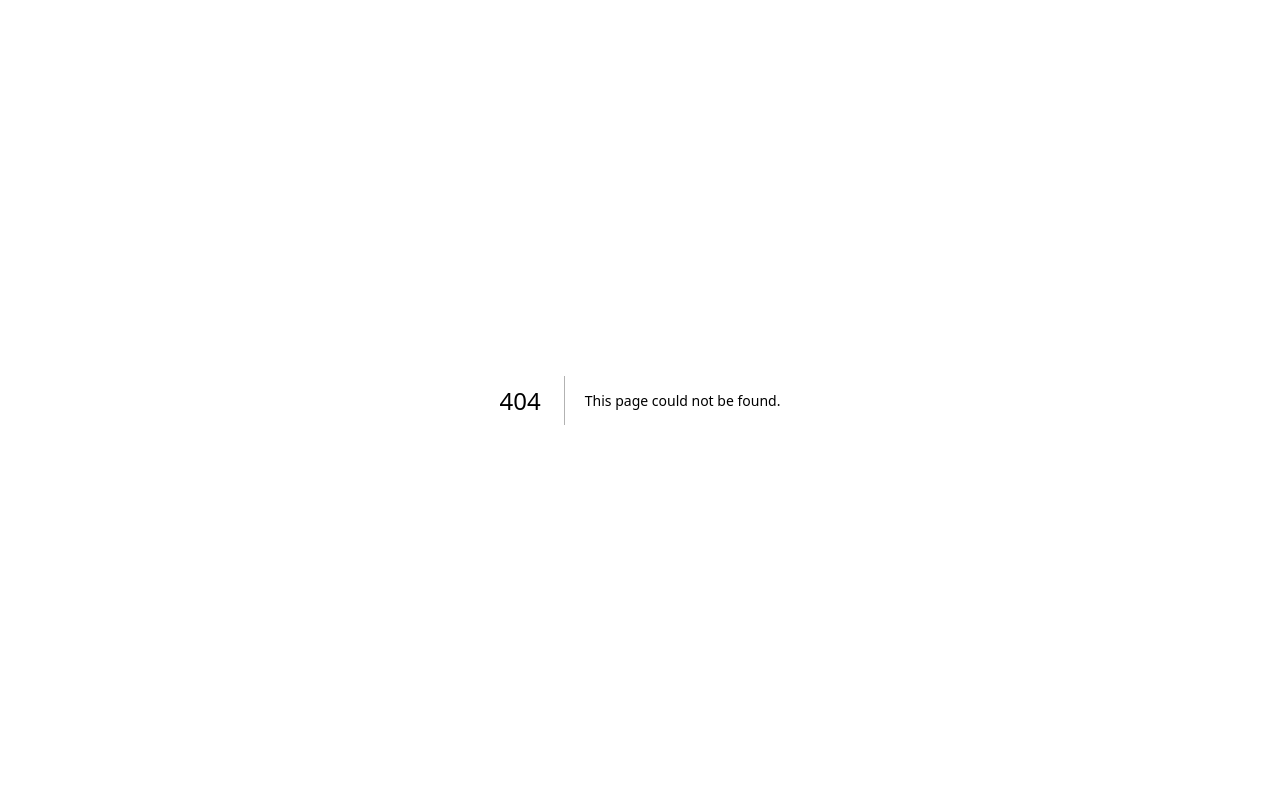
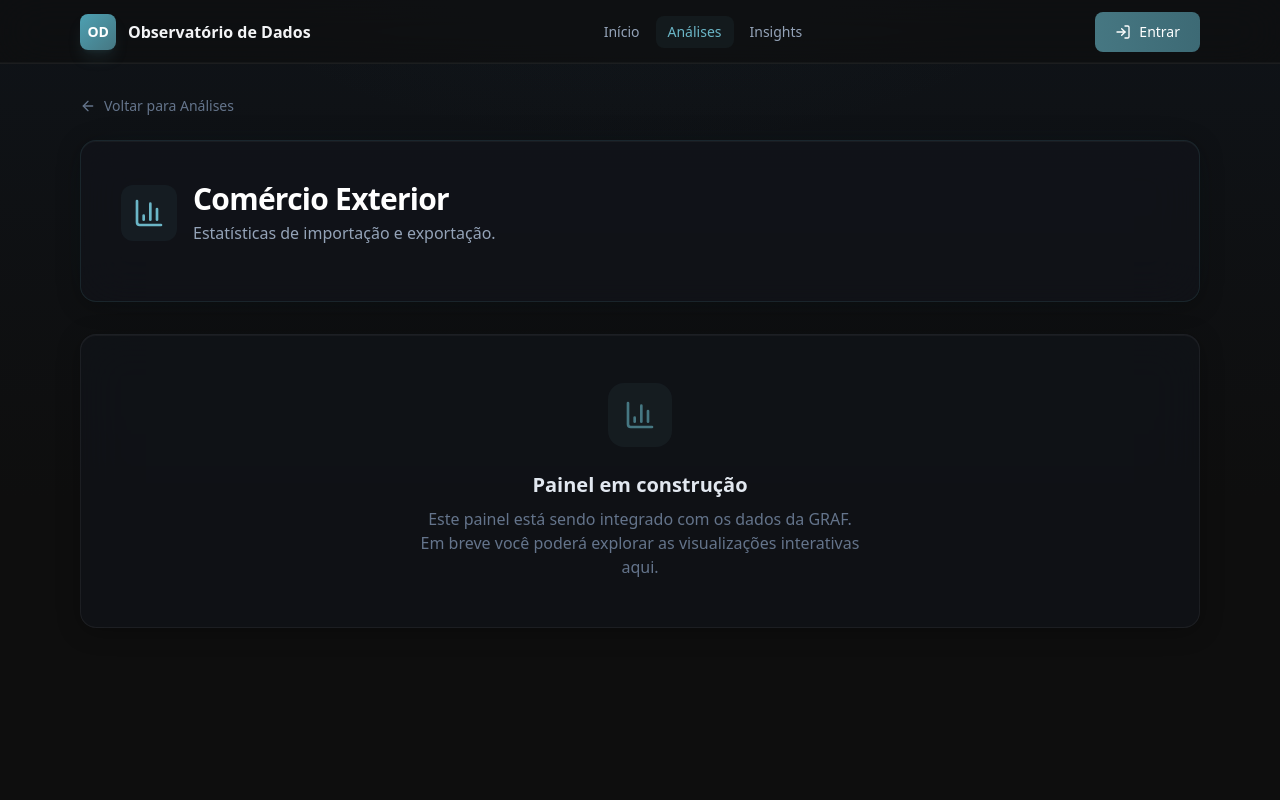
Before and after one commit to Graf-Consulting/datagraf-frontend, a Next.js app: page /analises/comex-stat/ in a window 1280 px wide. Before the commit this address had no page. Shown: the top 800 px of the page. Built offline with nearby package versions, Linux system fonts and the light colour scheme; no server answers.

Commit message:
feat: add public pages (landing, analises, insights)

```diff
--- /dev/null
+++ b/app/(main)/analises/[slug]/page.tsx
@@ -0,0 +1,84 @@
+"use client";
+
+import { useParams } from "next/navigation";
+import Link from "next/link";
+import { ArrowLeft, BarChart3 } from "lucide-react";
+
+// Placeholder — depois a gente busca os dados reais por slug
+const analiseData: Record<string, { title: string; description: string }> = {
+  "movimentacao-portuaria": {
+    title: "Movimentação Portuária",
+    description: "Dados detalhados de carga e descarga nos portos brasileiros.",
+  },
+  "transporte-rodoviario": {
+    title: "Transporte Rodoviário",
+    description: "Panorama do transporte de cargas por rodovia.",
+  },
+  "comex-stat": {
+    title: "Comércio Exterior",
+    description: "Estatísticas de importação e exportação.",
+  },
+  "demurrage-portuaria": {
+    title: "Demurrage Portuária",
+    description: "Análise de custos e tempos de demurrage.",
+  },
+  "matmaker-od": {
+    title: "MatMaker OD",
+    description: "Matrizes origem-destino por tipo de carga.",
+  },
+  "tendencias-mercado": {
+    title: "Tendências de Mercado",
+    description: "Indicadores macro do setor de infraestrutura.",
+  },
+};
+
+export default function AnaliseDetailPage() {
+  const params = useParams();
+  const slug = params.slug as string;
+  const analise = analiseData[slug];
+
+  return (
+    <main className="max-w-6xl mx-auto px-4 pt-8 pb-16 space-y-8">
+      {/* Breadcrumb + Voltar */}
+      <div>
+        <Link
+          href="/analises/"
+          className="inline-flex items-center gap-2 text-sm text-[#64748B] hover:text-[#6BB6C7] transition-colors mb-6"
+        >
+          <ArrowLeft className="w-4 h-4" />
+          Voltar para Análises
+        </Link>
+
+        <div className="glass-accent rounded-2xl p-8 md:p-10">
+          <div className="flex items-center gap-4 mb-4">
+            <div className="p-3 bg-[#467782]/10 rounded-xl">
+              <BarChart3 className="w-8 h-8 text-[#6BB6C7]" />
+            </div>
+            <div>
+              <h1 className="text-3xl font-bold text-white tracking-tight">
+                {analise?.title || "Painel de Análise"}
+              </h1>
+              <p className="text-[#94A3B8] mt-1">
+                {analise?.description || "Descrição não disponível."}
+              </p>
+            </div>
+          </div>
+        </div>
+      </div>
+
+      {/* Placeholder do painel */}
+      <section className="glass-card rounded-2xl p-12 text-center">
+        <div className="w-16 h-16 bg-[#467782]/10 rounded-2xl flex items-center justify-center mx-auto mb-6">
+          <BarChart3 className="w-8 h-8 text-[#467782]" />
+        </div>
+        <h2 className="text-xl font-semibold text-[#E2E8F0] mb-2">
+          Painel em construção
+        </h2>
+        <p className="text-[#64748B] max-w-md mx-auto">
+          Este painel está sendo integrado com os dados da GRAF.
+          Em breve você poderá explorar as visualizações interativas aqui.
+        </p>
+      </section>
+    </main>
+  );
+}
--- /dev/null
+++ b/app/(main)/analises/page.tsx
@@ -0,0 +1,124 @@
+"use client";
+
+import Link from "next/link";
+import { BarChart3, TrendingUp, Ship, Truck, Globe, Anchor, ArrowRight } from "lucide-react";
+
+const analises = [
+  {
+    slug: "movimentacao-portuaria",
+    title: "Movimentação Portuária",
+    description: "Análise de carga e descarga nos principais portos brasileiros com dados da ANTAQ.",
+    icon: Ship,
+    tags: ["ANTAQ", "Portos"],
+    updatedAt: "Atualizado ontem",
+  },
+  {
+    slug: "transporte-rodoviario",
+    title: "Transporte Rodoviário",
+    description: "Panorama do transporte de cargas por rodovia, incluindo piso mínimo e custos operacionais.",
+    icon: Truck,
+    tags: ["ANTT", "Rodovias"],
+    updatedAt: "Atualizado semanalmente",
+  },
+  {
+    slug: "comex-stat",
+    title: "Comércio Exterior",
+    description: "Estatísticas de importação e exportação por estado, produto e parceiro comercial.",
+    icon: Globe,
+    tags: ["ComexStat", "MDIC"],
+    updatedAt: "Atualizado mensalmente",
+  },
+  {
+    slug: "demurrage-portuaria",
+    title: "Demurrage Portuária",
+    description: "Análise de custos e tempos de demurrage a partir dos dados de movimentação portuária.",
+    icon: Anchor,
+    tags: ["ANTAQ", "Custos"],
+    updatedAt: "Nova análise",
+  },
+  {
+    slug: "matmaker-od",
+    title: "MatMaker OD",
+    description: "Matrizes origem-destino com origens e destinos relevantes por tipo de carga.",
+    icon: BarChart3,
+    tags: ["Multimodal", "OD"],
+    updatedAt: "Nova funcionalidade",
+  },
+  {
+    slug: "tendencias-mercado",
+    title: "Tendências de Mercado",
+    description: "Dashboard com indicadores macro do setor de infraestrutura e logística.",
+    icon: TrendingUp,
+    tags: ["IBGE", "Mercado"],
+    updatedAt: "Atualizado trimestralmente",
+  },
+];
+
+export default function AnalisesPage() {
+  return (
+    <main className="max-w-6xl mx-auto px-4 pt-8 pb-16 space-y-12">
+      {/* Hero da página */}
+      <section className="glass-accent rounded-2xl p-8 md:p-10">
+        <h1 className="text-3xl md:text-4xl font-bold text-white mb-3 tracking-tight">
+          Análises
+        </h1>
+        <p className="text-[#94A3B8] max-w-2xl text-[15px] leading-relaxed">
+          Painéis interativos e relatórios técnicos desenvolvidos pela GRAF.
+          Explore dados públicos de infraestrutura e transporte multimodal.
+        </p>
+      </section>
+
+      {/* Grid de cards */}
+      <section>
+        <div className="flex items-center justify-between mb-8">
+          <h2 className="text-xl font-bold text-[#F1F5F9] tracking-tight">
+            Painéis disponíveis
+          </h2>
+          <span className="text-xs text-[#64748B] font-mono">
+            {analises.length} painéis
+          </span>
+        </div>
+
+        <div className="grid grid-cols-1 md:grid-cols-2 lg:grid-cols-3 gap-5">
+          {analises.map((analise) => (
+            <Link
+              key={analise.slug}
+              href={`/analises/${analise.slug}/`}
+              className="group block bg-[#12151C]/40 backdrop-blur-md border border-white/[0.04] rounded-xl p-6 transition-all duration-300 hover:bg-[#12151C]/70 hover:border-[#467782]/30 hover:shadow-[0_0_40px_-10px_rgba(70,119,130,0.12)] hover:-translate-y-0.5"
+            >
+              <div className="flex items-start justify-between mb-4">
+                <div className="p-3 bg-[#467782]/10 rounded-xl group-hover:bg-[#467782]/20 transition-colors duration-300">
+                  <analise.icon className="w-6 h-6 text-[#6BB6C7]" />
+                </div>
+                <ArrowRight className="w-5 h-5 text-[#475569] group-hover:text-[#6BB6C7] group-hover:translate-x-0.5 transition-all duration-300" />
+              </div>
+
+              <h3 className="font-semibold text-[#E2E8F0] text-lg group-hover:text-white transition-colors duration-300 mb-2">
+                {analise.title}
+              </h3>
+              <p className="text-sm text-[#64748B] leading-relaxed group-hover:text-[#94A3B8] transition-colors duration-300 mb-4">
+                {analise.description}
+              </p>
+
+              <div className="flex items-center justify-between pt-4 border-t border-white/[0.04]">
+                <div className="flex gap-2">
+                  {analise.tags.map((tag) => (
+                    <span
+                      key={tag}
+                      className="text-[10px] px-2 py-0.5 bg-[#467782]/10 text-[#6BB6C7] rounded font-medium border border-[#467782]/20"
+                    >
+                      {tag}
+                    </span>
+                  ))}
+                </div>
+                <span className="text-[10px] text-[#475569] font-medium">
+                  {analise.updatedAt}
+                </span>
+              </div>
+            </Link>
+          ))}
+        </div>
+      </section>
+    </main>
+  );
+}
--- /dev/null
+++ b/app/(main)/insights/page.tsx
@@ -0,0 +1,14 @@
+export default function InsightsPage() {
+  return (
+    <main className="max-w-6xl mx-auto px-4 pt-8 pb-16">
+      <section className="glass-accent rounded-2xl p-8 md:p-10">
+        <h1 className="text-3xl md:text-4xl font-bold text-white mb-3 tracking-tight">
+          Insights
+        </h1>
+        <p className="text-[#94A3B8] max-w-2xl text-[15px] leading-relaxed">
+          Análises aprofundadas e relatórios técnicos sobre infraestrutura e transporte multimodal.
+        </p>
+      </section>
+    </main>
+  );
+}
--- a/app/(main)/layout.tsx
+++ b/app/(main)/layout.tsx
@@ -1,19 +1,9 @@
-// app/(main)/layout.tsx
-import MenuHeader from "../components/MenuHeader";
-import Footer from "../components/Footer";
+import MainLayoutWrapper from "../components/MainLayoutWrapper";
 
-export default function MainLayout({
+export default async function MainLayout({
   children,
 }: {
   children: React.ReactNode;
 }) {
-  return (
-    <>
-      <MenuHeader />
-      <div className="flex-1">
-        {children}
-      </div>
-      <Footer />
-    </>
-  );
+  return <MainLayoutWrapper>{children}</MainLayoutWrapper>
 }
--- a/app/(main)/page.tsx
+++ b/app/(main)/page.tsx
@@ -1,11 +1,19 @@
-// app/(main)/page.tsx
+import { createClient } from "@/lib/supabase/server";
+import { redirect } from "next/navigation";
 import HeroSection from "../sections/HeroSection";
 import KpisSection from "../sections/KpisSection";
 import ModulesSection from "../sections/ModulesSection";
 import DataSourcesSection from "../sections/DataSourcesSection";
 import UpdatesSection from "../sections/UpdatesSection";
 
-export default function Home() {
+export default async function Home() {
+    const supabae = await createClient();
+    const { data: {user} } = await supabae.auth.getUser();
+
+    if (user) {
+        redirect("/hub/");
+    }
+
     return (
       <main className="max-w-6xl mx-auto px-4 pt-8 pb-16 space-y-16">
         <HeroSection />
```
Lines whose indentation alone changed are shown as unchanged.
